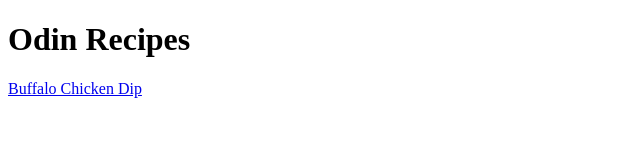
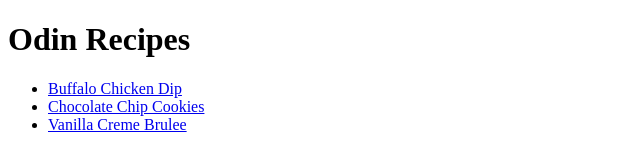
Before and after one commit to spntz/odin-recipes, a plain HTML site: page index.html in a window 1280 px wide. Shown: the whole page, without its empty margins (0-640 px from the left). Drawn offline with Linux system fonts and the light colour scheme.

```diff
--- a/index.html
+++ b/index.html
@@ -5,8 +5,11 @@
     </head>
     <body>
         <h1>Odin Recipes</h1>
-        <a href="./recipes/buffalo-chicken-dip.html">Buffalo Chicken Dip</a>
-
+        <ul>
+        <li><a href="./recipes/buffalo-chicken-dip.html">Buffalo Chicken Dip</a></li>
+        <li><a href="./recipes/chocolate-chip-cookies.html">Chocolate Chip Cookies</a></li>
+        <li><a href="./recipes/vanilla-creme-brulee.html">Vanilla Creme Brulee</a></li>
+        </ul>
 
 
     </body>
```
